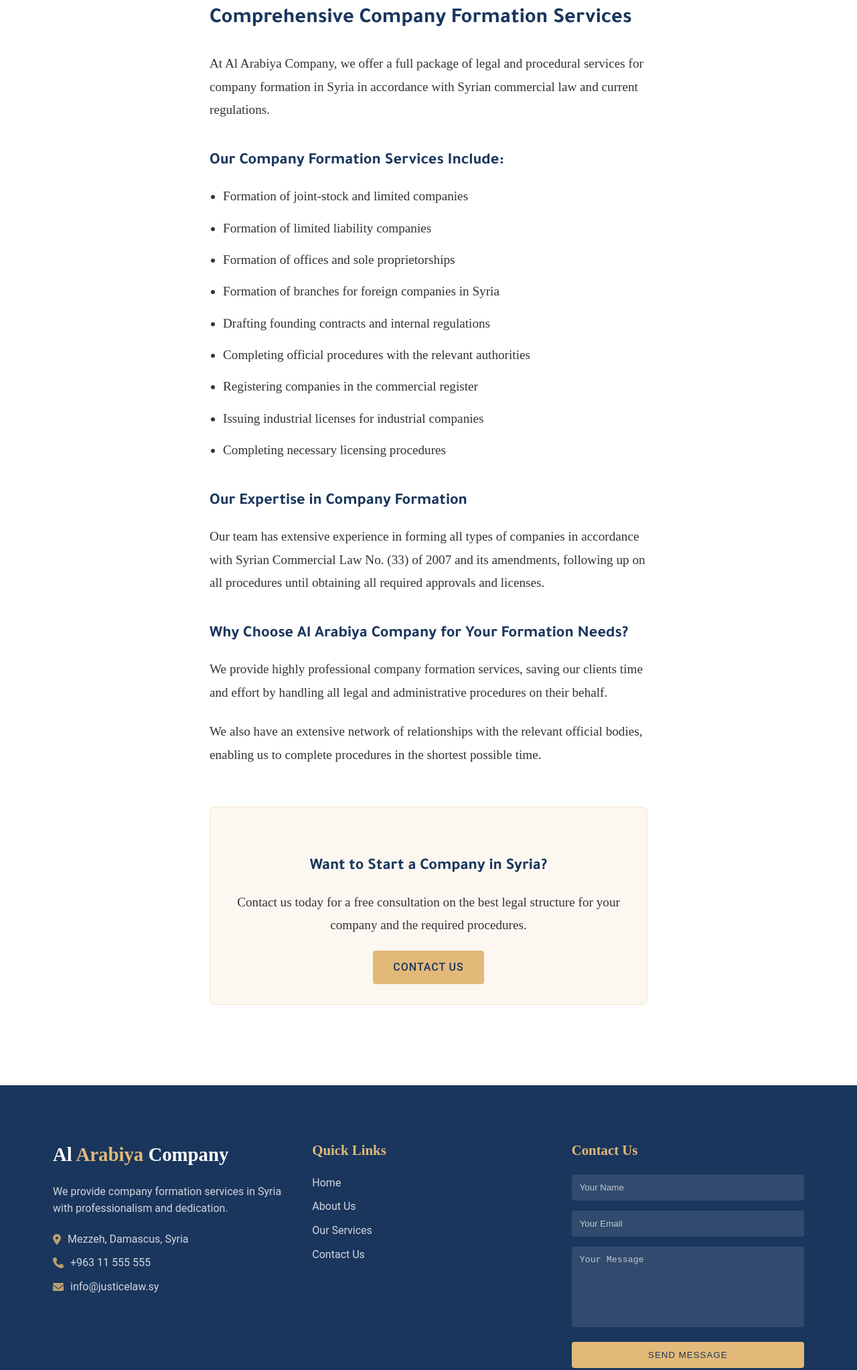
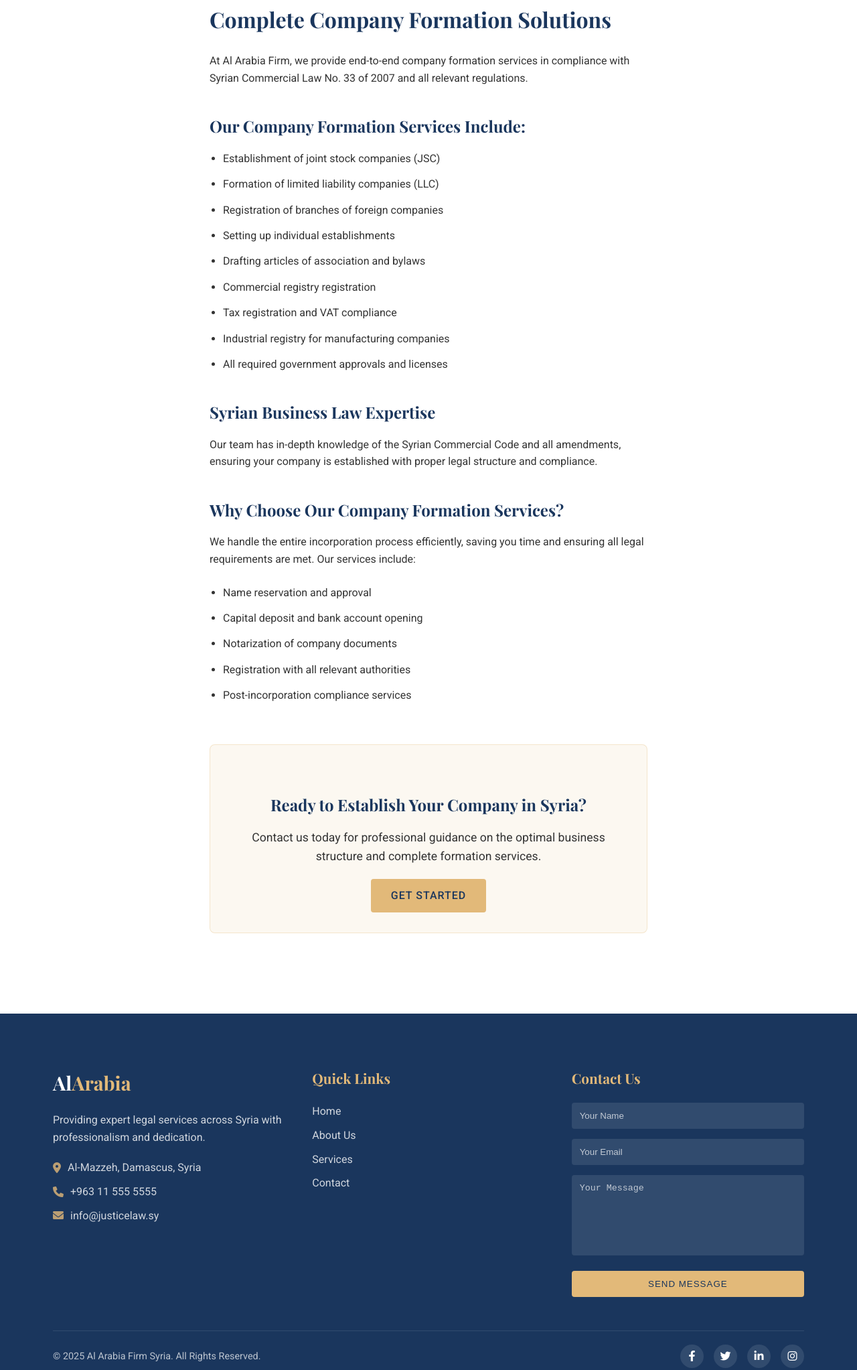
Before and after one commit to Obada-Rabah/Arabia, a plain HTML site: page services/service-company.html in a window 1280 px wide. Shown: the part 457-2502 px from the top of the page at 67% size. Drawn offline with nearby package versions, Linux system fonts and the light colour scheme; a web font is replaced by a local one.

Commit message:
Update service-company.html

```diff
--- a/services/service-company.html
+++ b/services/service-company.html
@@ -1,14 +1,14 @@
 <!DOCTYPE html>
-<html lang="en" dir="ltr">
+<html lang="en">
 
 <head>
     <meta charset="UTF-8">
     <meta name="viewport" content="width=device-width, initial-scale=1.0">
-    <title>Company Formation | Al Arabiya Company</title>
+    <title>Company Formation Services | Al Arabia Firm Syria</title>
     <link rel="stylesheet" href="../styles.css">
     <link rel="stylesheet" href="https://cdnjs.cloudflare.com/ajax/libs/font-awesome/6.0.0-beta3/css/all.min.css">
     <link
-        href="https://fonts.googleapis.com/css2?family=Tajawal:wght@400;500;700&family=Lateef&display=swap"
+        href="https://fonts.googleapis.com/css2?family=Playfair+Display:wght@400;700&family=Roboto:wght@300;400;500&display=swap"
         rel="stylesheet">
     <style>
         /* Simplified Service Page Styles */
@@ -26,37 +26,28 @@
             max-width: 800px;
             margin: 0 auto;
             padding: 60px 20px;
-            text-align: left;
         }
 
         .service-content h2 {
             color: var(--primary-color);
             margin-bottom: 1.5rem;
             font-size: 2rem;
-            font-family: 'Tajawal', sans-serif;
         }
 
         .service-content h3 {
             color: var(--primary-color);
             margin: 2.5rem 0 1rem;
             font-size: 1.5rem;
-            font-family: 'Tajawal', sans-serif;
-        }
-
-        .service-content p, .service-content li {
-            font-family: 'Lateef', serif;
-            font-size: 1.2rem;
-            line-height: 1.8;
         }
 
         .service-content ul {
             margin-bottom: 2rem;
             padding-left: 20px;
-            list-style-type: disc;
         }
 
         .service-content li {
             margin-bottom: 0.8rem;
+            line-height: 1.6;
         }
 
         .service-cta {
@@ -98,8 +89,8 @@
             <ul class="nav-links">
                 <li><a href="../index.html#home">Home</a></li>
                 <li><a href="../index.html#about">About Us</a></li>
-                <li><a href="../index.html#services">Our Services</a></li>
-                <li><a href="../index.html#contact">Contact Us</a></li>
+                <li><a href="../index.html#services">Services</a></li>
+                <li><a href="../index.html#contact">Contact</a></li>
             </ul>
             <div class="hamburger">
                 <div class="line"></div>
@@ -112,40 +103,45 @@
     <section class="service-hero">
         <div class="container">
             <h1>Company Formation in Syria</h1>
-            <p>Comprehensive services for company formation under the latest Syrian regulations and laws</p>
+            <p>Comprehensive legal services for establishing businesses under Syrian Commercial Law</p>
         </div>
     </section>
 
     <main class="service-content">
         <div class="container">
-            <h2>Comprehensive Company Formation Services</h2>
-            <p>At Al Arabiya Company, we offer a full package of legal and procedural services for company formation in Syria in accordance with Syrian commercial law and current regulations.</p>
+            <h2>Complete Company Formation Solutions</h2>
+            <p>At Al Arabia Firm, we provide end-to-end company formation services in compliance with Syrian Commercial Law No. 33 of 2007 and all relevant regulations.</p>
 
             <h3>Our Company Formation Services Include:</h3>
             <ul>
-                <li>Formation of joint-stock and limited companies</li>
-                <li>Formation of limited liability companies</li>
-                <li>Formation of offices and sole proprietorships</li>
-                <li>Formation of branches for foreign companies in Syria</li>
-                <li>Drafting founding contracts and internal regulations</li>
-                <li>Completing official procedures with the relevant authorities</li>
-                <li>Registering companies in the commercial register</li>
-                <li>Issuing industrial licenses for industrial companies</li>
-                <li>Completing necessary licensing procedures</li>
+                <li>Establishment of joint stock companies (JSC)</li>
+                <li>Formation of limited liability companies (LLC)</li>
+                <li>Registration of branches of foreign companies</li>
+                <li>Setting up individual establishments</li>
+                <li>Drafting articles of association and bylaws</li>
+                <li>Commercial registry registration</li>
+                <li>Tax registration and VAT compliance</li>
+                <li>Industrial registry for manufacturing companies</li>
+                <li>All required government approvals and licenses</li>
             </ul>
 
-            <h3>Our Expertise in Company Formation</h3>
-            <p>Our team has extensive experience in forming all types of companies in accordance with Syrian Commercial Law No. (33) of 2007 and its amendments, following up on all procedures until obtaining all required approvals and licenses.</p>
+            <h3>Syrian Business Law Expertise</h3>
+            <p>Our team has in-depth knowledge of the Syrian Commercial Code and all amendments, ensuring your company is established with proper legal structure and compliance.</p>
 
-            <h3>Why Choose Al Arabiya Company for Your Formation Needs?</h3>
-            <p>We provide highly professional company formation services, saving our clients time and effort by handling all legal and administrative procedures on their behalf.</p>
-
-            <p>We also have an extensive network of relationships with the relevant official bodies, enabling us to complete procedures in the shortest possible time.</p>
+            <h3>Why Choose Our Company Formation Services?</h3>
+            <p>We handle the entire incorporation process efficiently, saving you time and ensuring all legal requirements are met. Our services include:</p>
+            <ul>
+                <li>Name reservation and approval</li>
+                <li>Capital deposit and bank account opening</li>
+                <li>Notarization of company documents</li>
+                <li>Registration with all relevant authorities</li>
+                <li>Post-incorporation compliance services</li>
+            </ul>
 
             <div class="service-cta">
-                <h3>Want to Start a Company in Syria?</h3>
-                <p>Contact us today for a free consultation on the best legal structure for your company and the required procedures.</p>
-                <a href="../index.html#contact" class="btn">Contact Us</a>
+                <h3>Ready to Establish Your Company in Syria?</h3>
+                <p>Contact us today for professional guidance on the optimal business structure and complete formation services.</p>
+                <a href="../index.html#contact" class="btn">Get Started</a>
             </div>
         </div>
     </main>
@@ -154,11 +150,11 @@
         <div class="container">
             <div class="footer-content">
                 <div class="footer-info">
-                    <h3>Al <span>Arabiya</span> Company</h3>
-                    <p>We provide company formation services in Syria with professionalism and dedication.</p>
+                    <h3>Al<span>Arabia</span></h3>
+                    <p>Providing expert legal services across Syria with professionalism and dedication.</p>
                     <div class="contact-info">
-                        <p><i class="fas fa-map-marker-alt"></i> Mezzeh, Damascus, Syria</p>
-                        <p><i class="fas fa-phone"></i> +963 11 555 555</p>
+                        <p><i class="fas fa-map-marker-alt"></i> Al-Mazzeh, Damascus, Syria</p>
+                        <p><i class="fas fa-phone"></i> +963 11 555 5555</p>
                         <p><i class="fas fa-envelope"></i> info@justicelaw.sy</p>
                     </div>
                 </div>
@@ -168,8 +164,8 @@
                     <ul>
                         <li><a href="../index.html#home">Home</a></li>
                         <li><a href="../index.html#about">About Us</a></li>
-                        <li><a href="../index.html#services">Our Services</a></li>
-                        <li><a href="../index.html#contact">Contact Us</a></li>
+                        <li><a href="../index.html#services">Services</a></li>
+                        <li><a href="../index.html#contact">Contact</a></li>
                     </ul>
                 </div>
 
@@ -185,7 +181,7 @@
             </div>
 
             <div class="footer-bottom">
-                <p>© 2025 Al Arabiya Company. All rights reserved.</p>
+                <p>&copy; 2025 Al Arabia Firm Syria. All Rights Reserved.</p>
                 <div class="social-links">
                     <a href="#"><i class="fab fa-facebook-f"></i></a>
                     <a href="#"><i class="fab fa-twitter"></i></a>
```
